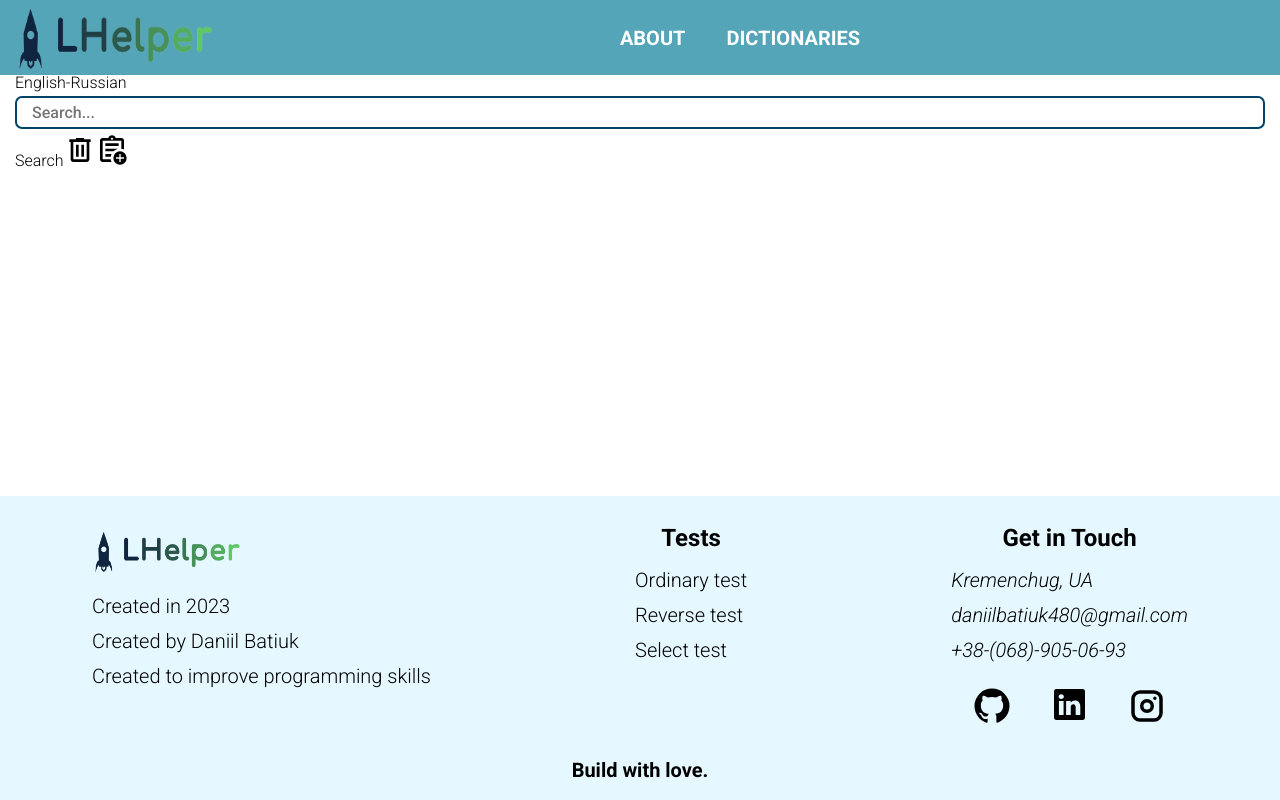
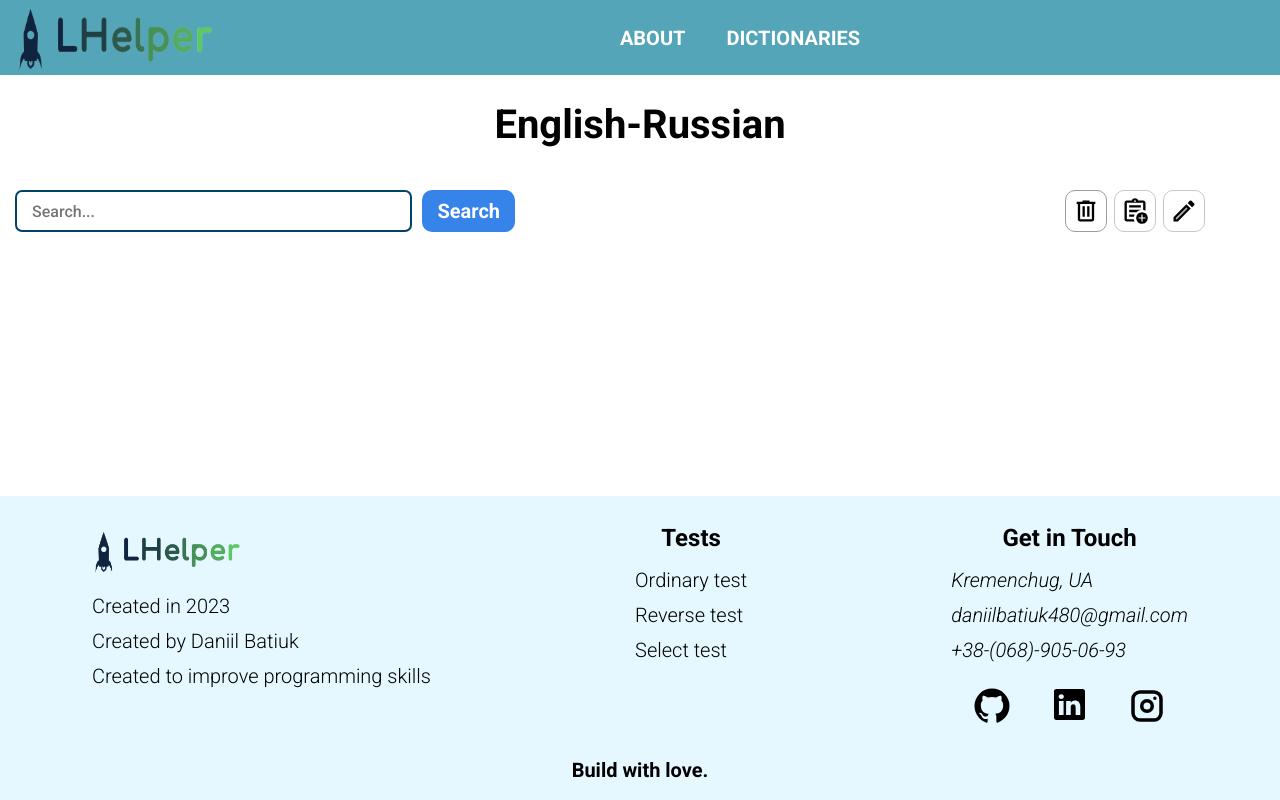
Before and after one commit to DaniilBatiuk/Remember_Helper, a Next.js app in the folder client/: page /dictionaries/English-Russian in a window 1280 px wide. Built offline with nearby package versions, Linux system fonts and the light colour scheme.

Commit message:
dictionary styles

```diff
--- a/client/src/components/Dictionary/Dictionary.scss
+++ b/client/src/components/Dictionary/Dictionary.scss
@@ -0,0 +1,80 @@
+@import '../../assets/styles/variables.scss';
+
+.dictionary {
+  margin-top: 30px;
+  display: flex;
+  flex-direction: column;
+  margin-bottom: 50px;
+
+  &__title {
+    font-size: clamp(35px, 4vw, 40px);
+    font-weight: 700;
+    text-align: center;
+  }
+
+  &__form {
+    margin-top: 40px;
+    display: flex;
+    align-items: center;
+    justify-content: space-between;
+    column-gap: 20px;
+
+    & Input {
+      height: 42px;
+      max-width: 400px;
+    }
+  }
+
+  &__search {
+    display: flex;
+    width: 500px;
+    justify-content: space-between;
+    align-items: center;
+    column-gap: 10px;
+  }
+
+  &__search-button {
+    @include blueButton(0px, 15px);
+    height: 42px;
+  }
+
+  &__delete {
+    border: 1px solid rgb(156, 156, 156);
+    border-radius: 10px;
+    padding: 6px;
+    cursor: pointer;
+
+    &:hover {
+      background-color: rgb(228, 227, 227);
+    }
+  }
+
+  &__update {
+    border: 1px solid rgb(199, 199, 199);
+    border-radius: 10px;
+    padding: 6px;
+    cursor: pointer;
+
+    &:hover {
+      background-color: rgb(228, 227, 227);
+    }
+  }
+
+  &__add {
+    border: 1px solid rgb(199, 199, 199);
+    border-radius: 10px;
+    padding: 6px;
+    cursor: pointer;
+
+    &:hover {
+      background-color: rgb(228, 227, 227);
+    }
+  }
+
+  &__svg {
+    display: flex;
+    width: 200px;
+    align-items: center;
+    column-gap: 7px;
+  }
+}
--- a/client/src/components/Dictionary/Dictionary.tsx
+++ b/client/src/components/Dictionary/Dictionary.tsx
@@ -7,22 +7,51 @@ const Dictionary: React.FC = () => {
     <section className="dictionary">
       <h2 className="dictionary__title">English-Russian</h2>
       <form className="dictionary__form">
+        <div className="dictionary__search">
           <Input type="text" placeholder="Search..." />
-        <button type="submit" className="dictionary__search">
+          <button type="submit" className="dictionary__search-button">
             Search
           </button>
-        <svg xmlns="http://www.w3.org/2000/svg" width="32" height="32" viewBox="0 0 24 24">
+        </div>
+        <div className="dictionary__svg">
+          <svg
+            xmlns="http://www.w3.org/2000/svg"
+            width="42"
+            height="42"
+            viewBox="0 0 24 24"
+            className="dictionary__delete"
+          >
             <path
               fill="currentColor"
               d="M7 21q-.825 0-1.413-.588T5 19V6H4V4h5V3h6v1h5v2h-1v13q0 .825-.588 1.413T17 21H7ZM17 6H7v13h10V6ZM9 17h2V8H9v9Zm4 0h2V8h-2v9ZM7 6v13V6Z"
             />
           </svg>
-        <svg xmlns="http://www.w3.org/2000/svg" width="32" height="32" viewBox="0 0 24 24">
+          <svg
+            xmlns="http://www.w3.org/2000/svg"
+            width="42"
+            height="42"
+            viewBox="0 0 24 24"
+            className="dictionary__add"
+          >
             <path
               fill="currentColor"
               d="M5 21q-.825 0-1.413-.588T3 19V5q0-.825.588-1.413T5 3h4.2q.325-.9 1.088-1.45T12 1q.95 0 1.713.55T14.8 3H19q.825 0 1.413.588T21 5v6.7q-.475-.225-.975-.388T19 11.075V5H5v14h6.05q.075.55.238 1.05t.387.95H5Zm0-3v1V5v6.075V11v7Zm2-1h4.075q.075-.525.238-1.025t.362-.975H7v2Zm0-4h6.1q.8-.75 1.788-1.25T17 11.075V11H7v2Zm0-4h10V7H7v2Zm5-4.75q.325 0 .537-.213t.213-.537q0-.325-.213-.537T12 2.75q-.325 0-.537.213t-.213.537q0 .325.213.537T12 4.25ZM18 23q-2.075 0-3.538-1.463T13 18q0-2.075 1.463-3.538T18 13q2.075 0 3.538 1.463T23 18q0 2.075-1.463 3.538T18 23Zm-.5-2h1v-2.5H21v-1h-2.5V15h-1v2.5H15v1h2.5V21Z"
             />
           </svg>
+          <svg
+            xmlns="http://www.w3.org/2000/svg"
+            width="42"
+            height="42"
+            viewBox="0 0 24 24"
+            className="dictionary__update"
+          >
+            <path fill="currentColor" d="M5 18.08V19h.92l9.06-9.06l-.92-.92z" opacity=".3" />
+            <path
+              fill="currentColor"
+              d="M3 17.25V21h3.75L17.81 9.94l-3.75-3.75L3 17.25zM5.92 19H5v-.92l9.06-9.06l.92.92L5.92 19zM20.71 5.63l-2.34-2.34a.996.996 0 0 0-1.41 0l-1.83 1.83l3.75 3.75l1.83-1.83a.996.996 0 0 0 0-1.41z"
+            />
+          </svg>
+        </div>
       </form>
     </section>
   );
```
Lines whose indentation alone changed are shown as unchanged.
